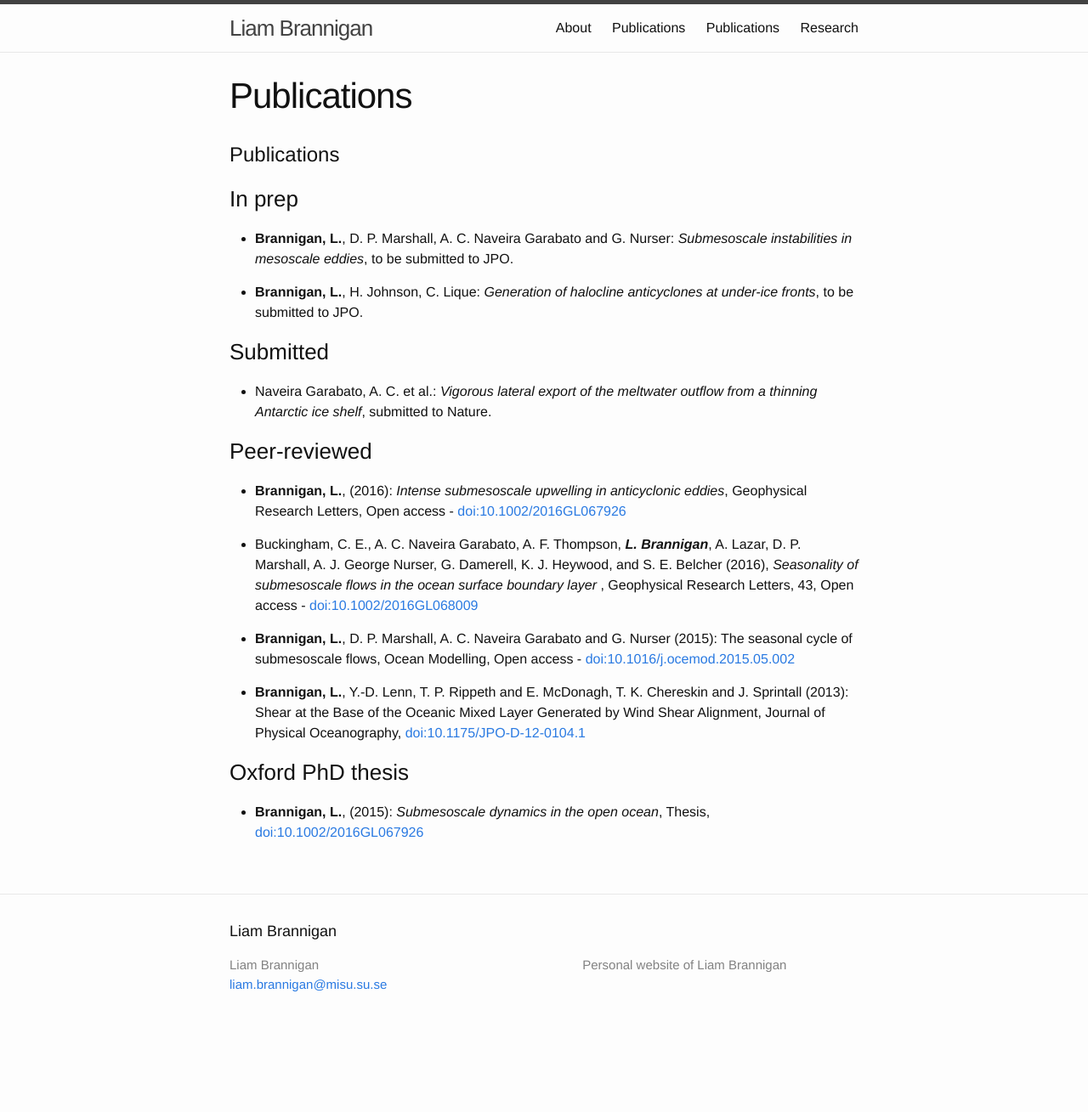
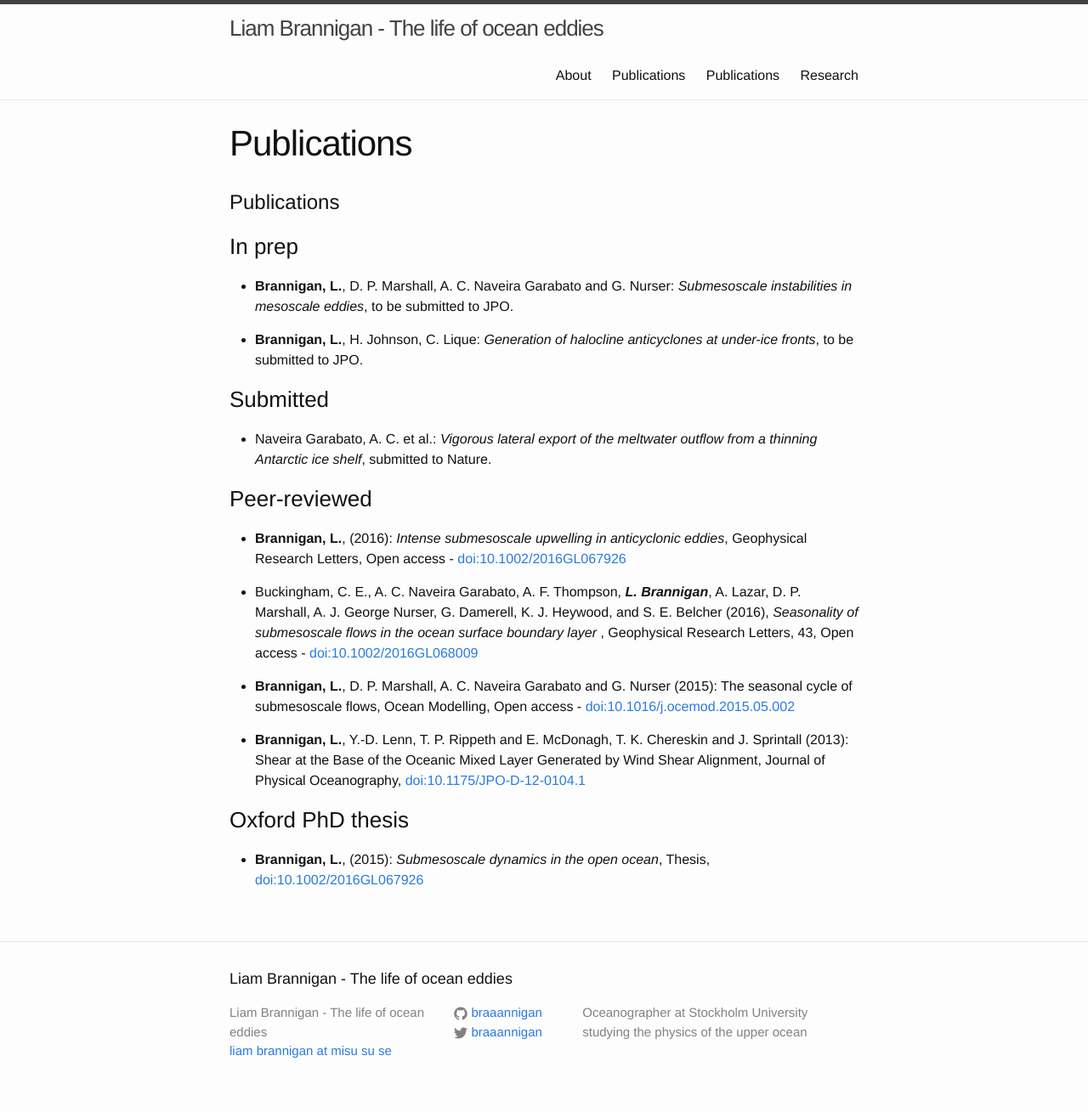
Before and after one commit to braaannigan/braaannigan.github.io, a Jekyll site: the page built from publications.md, in a window 1280 px wide. Shown: the whole page at 85% size. Built offline with Jekyll 4.4.1, drawn with Linux system fonts in a browser that asks for light colours; before the commit the page ends 1230 px from its top, so only the background shows below that; some of the changed lines change nothing that is shown.

Commit message:
Change single letter

```diff
--- a/_config.yml
+++ b/_config.yml
@@ -1,142 +1,37 @@
+# Welcome to Jekyll!
+#
+# This config file is meant for settings that affect your whole blog, values
+# which you are expected to set up once and rarely need to edit after that.
+# For technical reasons, this file is *NOT* reloaded automatically when you use
+# 'jekyll serve'. If you change this file, please restart the server process.
+defaults:
+  -
+    scope:
+      path: "" # an empty string here means all files in the project
+    values:
+      layout: "default"
 # Site settings
+title: Liam Brannigan - The life of ocean eddies
+email: liam brannigan at misu su se
+description: Oceanographer at Stockholm University studying the physics of the upper ocean
+baseurl: "" # the subpath of your site, e.g. /blog
+url: "http://braaannigan.github.io/" # the base hostname & protocol for your site
+twitter_username: braaannigan
+github_username:  braaannigan
 
-url: "https://braaannigan.github.io"
+# Build settings
+markdown: kramdown
 
-# If you're hosting your site at a Project repository on GitHub pages
-# (https://yourusername.github.io/repository-name)
-# and NOT your user repository (https://yourusername.github.io)
-# then add in the baseurl here, like this: "/repository-name"
+me-img: "/img/mountain_yoga.jpg"
 
-baseurl:
-
-google-tracking-id: "<YOUR GOOGLE TRACKING ID>"
-
-# Forces https everywhere in your website, except when you serve it locally
-
-force-https: True
-
-#############
-# HTML Head #
-#############
-
-author: "Liam Brannigan"
-lang: "en"
-title: " Liam Brannigan "
-#favicon: "/img/favicon.ico"
-description: "Personal website of Liam Brannigan"
-keywords: "Liam Brannigan, Oceanography, Geophysical Fluid Dynamics"
-
-################
-# Intro layout #
-################
-
-#black-favicon: "/img/black-lab-glass.ico"
-#background-img: "../img/intro-bg.jpg"
-background-img: "../img/mountain_yoga.jpg"
-#me-img: "/img/jetpacktocat.png"
-#me-img: "/img/jetpacktocat.png"
-#me-img: "/img/CesarRocha.jpg"
-
-##############################
-# Dynamic Text on the header #
-##############################
-
-dynamic-typing: True
-shuffle: True	# Shuffle the lines.
-loop: True
-loop-count:	False # Set False for infinite loop, or set any number for finite loop.
-type-speed:	10		# Default 10
-start-delay: 200	# Default 200
-delete-delay: 5000	# Default 5000
-lines:			# You can add HTML Tags in the Text
-  - text: "Geophysical fluid dynamics"
-  - text: "Physical oceanography"
-  - text: "Ocean biogeochemistry"
-  - text: "Computational fluid dynamics"
-
-########
-# Blog #
-########
-
-post-preview-words: 80
-
-jekyll-paginate: 5
-
-fb-share: True
+#Copied from CRocha!
 twitter-share: True
-google-plus-share: True
-linkedin-share: True
-disqus-shortname: ""
-
-###############
-# Life Events #
-###############
-
-#events:
-#  - image: "/img/career/Cesar_GFD.png"
-#    date: "Summer 2015"
-#    description: "Fellow of the Geophysical Fluids Dynamics Program"
-#  - image: "/img/career/Cesar_Coding.png"
-#    date: "September 2013"
-#    description: "Started coding in Python and using version control"
-#  - image: "/img/career/Cesar_Pier.jpg"
-#    date: "September 2013"
-#    description: "Joined the Climate-Ocean-Atmosphere Program at Scripps, UC San Diego"
-#  - image: "/img/career/ms.png"
-#    date: "July 2013"
-#    description: "Graduated with a MSc degree from University of Sao Paulo"
- # - image: "/img/career/formandos.png"
- #   date: "February 2011"
- #   description: "Graduated with a BSc degree from University of Sao Paulo"
-
-# First image of the Career timeline
-#career-img: "/img/career/Cesar_Freshman.png"
-
-##################
-# Contact layout #
-##################
-
-email: "liam.brannigan@misu.su.se"
-
-##################
-# Social Buttons #
-##################
-
-social:
-  - title: "twitter"
-    url: "https://twitter.com/braaannigan"
-  - title: "github"
-    url: "https://github.com/braaannigan"
-
-############
-# 404 page #
-############
-#404-img: "/img/labtocat.png"
-
-################################################################################
-
-# Tread carefully if you want to change the variables below this point!
-
-# Navigation bar links
-# Blog link in the blog and post pages will point to the blog.html#blog
-# In the default page it will point to the preview of the last post
-
 pages_list:
   About: 'about'
   Blog: 'blog'
+  Research: 'Research'
+  Publications: 'publications'
   Career: 'career'
   Code: 'code'
   Collaborators: 'collaborators'
   Contact: 'contact'
-  Publications: 'publications'
-
-
-# Pagination path
-paginate_path: "blog/page:num"
-
-# Enable minification SASS
-sass:
-  style: compressed
-
-# Exclusion list from the generated _site
-exclude: ["Rakefile", "LICENSE", "readme.markdown", "vendor"]
```
